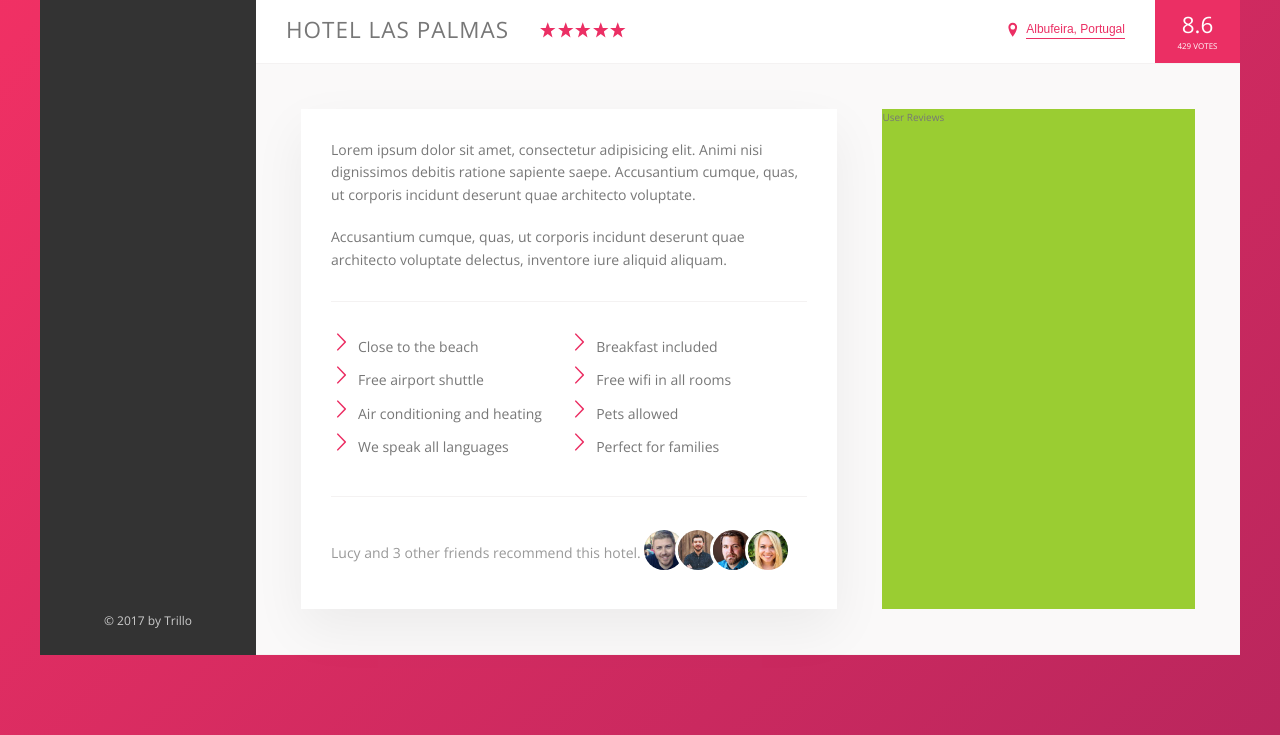
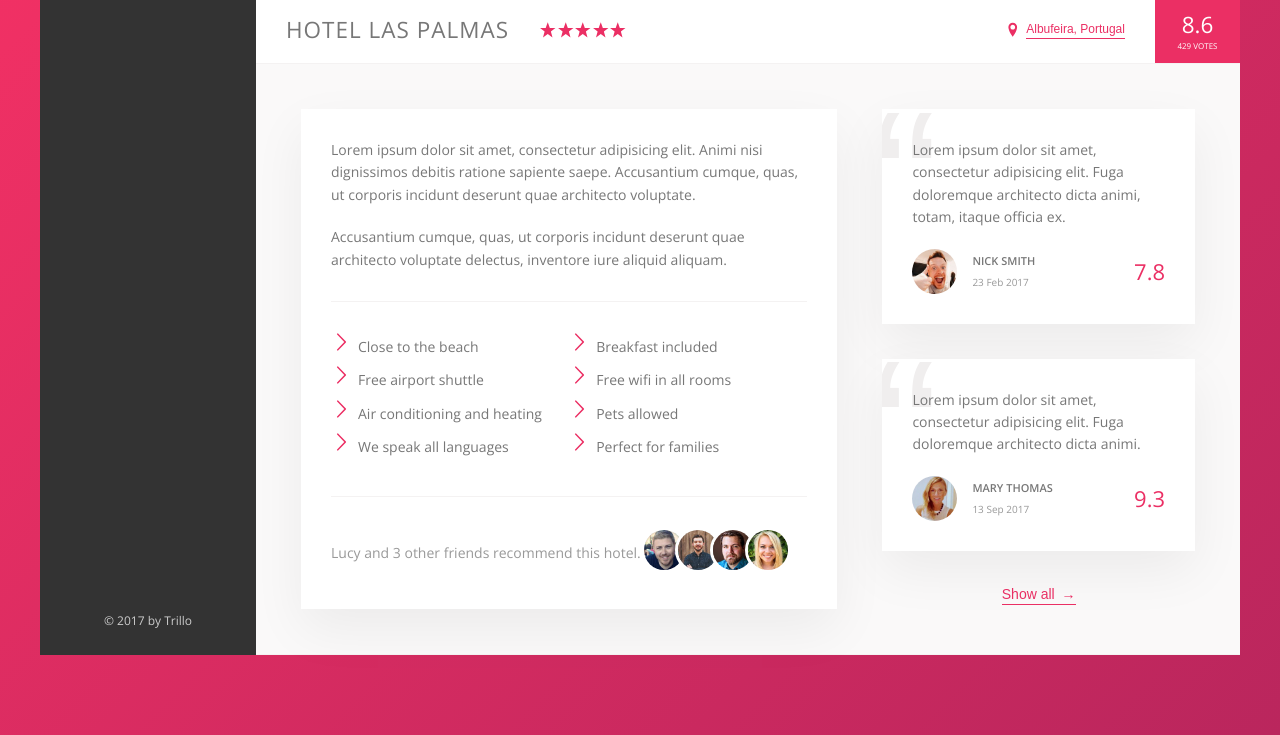
Before and after one commit to PJLindsay/trillo, a website: page index.html in a window 1280 px wide. Shown: the part 538-1273 px from the top of the page. Drawn offline with nearby package versions, Linux system fonts and the light colour scheme.

Commit message:
Add user reviews section

```diff
--- a/index.html
+++ b/index.html
@@ -172,7 +172,36 @@
                         </div>
 
                         <div class="user-reviews">
-                            User Reviews
+                            <figure class="review">
+                                <blockquote class="review__text">
+                                    Lorem ipsum dolor sit amet, consectetur adipisicing elit. Fuga doloremque architecto
+                                    dicta animi, totam, itaque officia ex.
+                                </blockquote>
+                                <figcaption class="review__user">
+                                    <img src="img/user-1.jpg" alt="User 1" class="review__photo">
+                                    <div class="review__user-box">
+                                        <p class="review__user-name">Nick Smith</p>
+                                        <p class="review__user-date">23 Feb 2017</p>
+                                    </div>
+                                    <div class="review__rating">7.8</div>
+                                </figcaption>
+                            </figure>
+                            <figure class="review">
+                                <blockquote class="review__text">
+                                    Lorem ipsum dolor sit amet, consectetur adipisicing elit. Fuga doloremque architecto
+                                    dicta animi.
+                                </blockquote>
+                                <figcaption class="review__user">
+                                    <img src="img/user-2.jpg" alt="User 2" class="review__photo">
+                                    <div class="review__user-box">
+                                        <p class="review__user-name">Mary Thomas</p>
+                                        <p class="review__user-date">13 Sep 2017</p>
+                                    </div>
+                                    <div class="review__rating">9.3</div>
+                                </figcaption>
+                            </figure>
+
+                            <button class="btn-inline">Show all <span>&rarr;</span></button>
                         </div>
                     </div>
 
--- a/sass/_components.scss
+++ b/sass/_components.scss
@@ -295,8 +295,17 @@
   cursor: pointer;
   transition: all .2s;
 
+  & span {
+    margin-left: 3px;
+    transition: margin-left .2s;
+  }
+
   &:hover {
     color: var(--color-grey-dark-1);
+
+    span {
+      margin-left: 8px;
+    }
   }
 
   &:focus {
@@ -397,3 +406,66 @@
     }
   }
 }
+
+///////////////////////////////////////////////////////////
+// REVIEWS
+.review {
+  background-color: #fff;
+  box-shadow: var(--shadow-light);
+  padding: 3rem;
+  margin-bottom: 3.5rem;
+  position: relative;
+  overflow: hidden;
+
+  &__text {
+    margin-bottom: 2rem;
+    z-index: 10;
+    position: relative;
+  }
+
+  &__user {
+    display: flex;
+    align-items: center;
+  }
+
+  &__photo {
+    height: 4.5rem;
+    width: 4.5rem;
+    border-radius: 50%; // round
+    margin-right: 1.5rem;
+  }
+
+  &__user-box {
+    margin-right: auto; // push (sibling) rating to right
+  }
+
+  &__user-name {
+    font-size: 1.1rem;
+    font-weight: 600;
+    text-transform: uppercase;
+    margin-bottom: .4rem;
+  }
+
+  &__user-date {
+    font-size: 1rem;
+    color: var(--color-grey-dark-3);
+  }
+
+  &__rating {
+    color: var(--color-primary);
+    font-size: 2.2rem;
+    font-weight: 300;
+  }
+
+  &::before {
+    content: "\201C"; // a big quotation 'icon' - we get ISO # from https://css-tricks.com (for CSS)
+    position: absolute;
+    top: -2.75rem;
+    left: -1rem;
+    line-height: 1;
+    font-size: 20rem;
+    color: var(--color-grey-light-3);
+    font-family: sans-serif;
+    z-index: 1;
+  }
+}
--- a/sass/_layout.scss
+++ b/sass/_layout.scss
@@ -41,6 +41,7 @@
 }
 
 .detail {
+  font-size: 1.4rem;
   display: flex;
   padding: 4.5rem;
   background-color: var(--color-grey-light-1);
@@ -48,7 +49,6 @@
 }
 
 .description {
-  font-size: 1.4rem;
   background-color: #fff;
   box-shadow: var(--shadow-light);
   padding: 3rem;
@@ -57,6 +57,9 @@
 }
 
 .user-reviews {
-  background-color: yellowgreen;
   flex: 1; // take remaining space (40%)
+
+  display: flex;
+  flex-direction: column;
+  align-items: center;
 }
```
Also changed, not shown: css/style.css.
